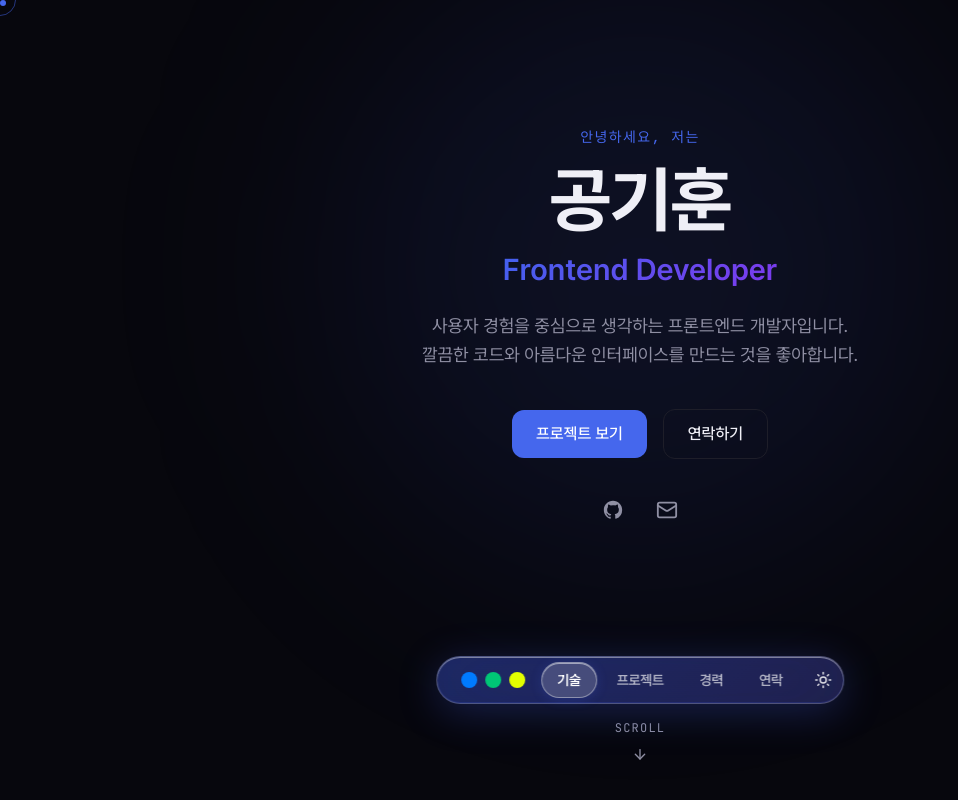
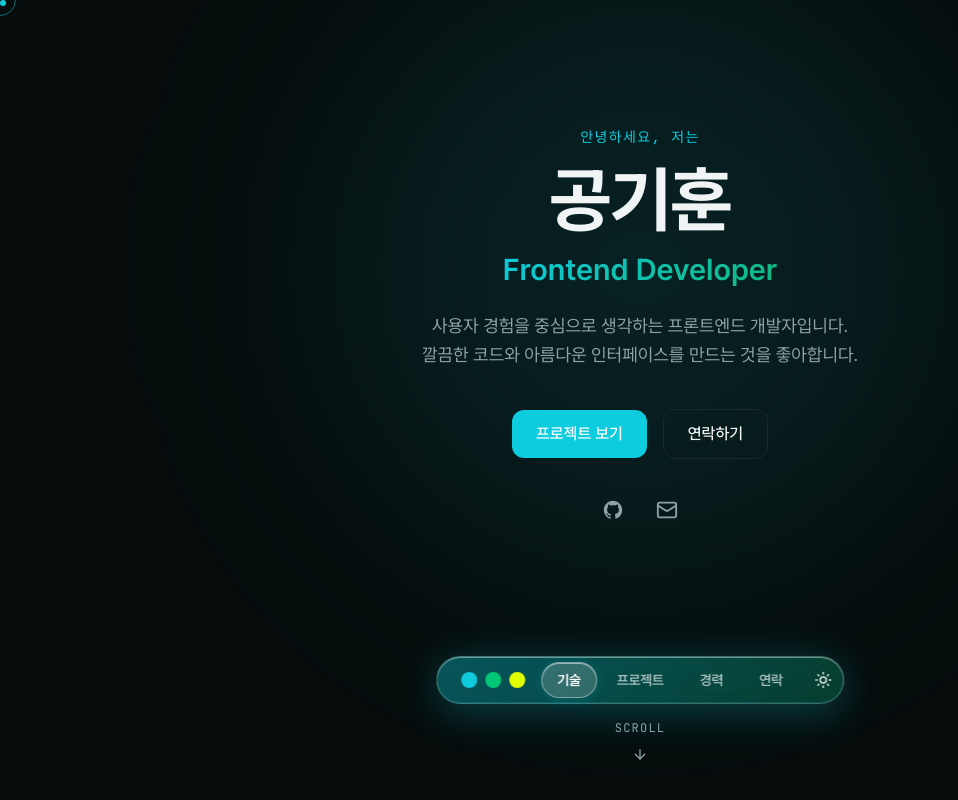
Before and after one commit to a1rhun/portFolio, a Next.js app: page / in a window 1280 px wide. Shown: the top 800 px of the page, without its empty margins (0-958 px from the left). Built offline with nearby package versions, Linux system fonts and the light colour scheme.

Commit message:
style: #2 컬러 팔레트를 cyan/green 테마로 변경 및 accent2 토큰 추가

```diff
--- a/app/globals.css
+++ b/app/globals.css
@@ -5,53 +5,55 @@
 @layer base {
   /* Dark-first portfolio theme */
   :root {
-    --background: 240 28% 4%; /* #0A0A0F */
-    --foreground: 240 29% 95%; /* #F0F0F5 */
-    --card: 240 17% 8%; /* #111118 */
-    --card-foreground: 240 29% 95%;
-    --popover: 240 17% 8%;
-    --popover-foreground: 240 29% 95%;
-    --primary: 228 82% 60%; /* #4361EE */
+    --background: 185 28% 4%; /* #070C0D */
+    --foreground: 185 15% 95%; /* #F0F4F4 */
+    --card: 185 17% 8%; /* #111718 */
+    --card-foreground: 185 15% 95%;
+    --popover: 185 17% 8%;
+    --popover-foreground: 185 15% 95%;
+    --primary: 185 89% 46%; /* #0DCADC */
     --primary-foreground: 0 0% 100%;
-    --secondary: 240 15% 12%;
-    --secondary-foreground: 240 29% 95%;
-    --muted: 240 15% 12%;
-    --muted-foreground: 240 10% 60%;
-    --accent: 228 82% 60%; /* #4361EE */
+    --secondary: 185 15% 12%;
+    --secondary-foreground: 185 15% 95%;
+    --muted: 185 15% 12%;
+    --muted-foreground: 185 10% 60%;
+    --accent: 185 89% 46%; /* #0DCADC */
     --accent-foreground: 0 0% 100%;
     --destructive: 0 84% 60%;
     --destructive-foreground: 0 0% 98%;
-    --border: 240 15% 14%;
-    --input: 240 15% 14%;
-    --ring: 228 82% 60%;
+    --border: 185 15% 14%;
+    --input: 185 15% 14%;
+    --ring: 185 89% 46%;
+    --accent2: 160 84% 39%; /* #10B981 */
     --radius: 0.75rem;
-    --chart-1: 228 82% 60%;
-    --chart-2: 264 83% 58%;
+    --chart-1: 185 89% 46%;
+    --chart-2: 160 84% 39%;
     --chart-3: 197 37% 40%;
     --chart-4: 43 74% 66%;
     --chart-5: 27 87% 67%;
   }
 
   .dark {
-    --background: 240 28% 4%;
-    --foreground: 240 29% 95%;
-    --card: 240 17% 8%;
-    --card-foreground: 240 29% 95%;
-    --popover: 240 17% 8%;
-    --popover-foreground: 240 29% 95%;
-    --primary: 228 82% 60%;
+    --background: 185 28% 4%;
+    --foreground: 185 15% 95%;
+    --card: 185 17% 8%;
+    --card-foreground: 185 15% 95%;
+    --popover: 185 17% 8%;
+    --popover-foreground: 185 15% 95%;
+    --primary: 185 89% 46%;
     --primary-foreground: 0 0% 100%;
-    --secondary: 240 15% 12%;
-    --secondary-foreground: 240 29% 95%;
-    --muted: 240 15% 12%;
-    --muted-foreground: 240 10% 60%;
-    --accent: 228 82% 60%;
+    --secondary: 185 15% 12%;
+    --secondary-foreground: 185 15% 95%;
+    --muted: 185 15% 12%;
+    --muted-foreground: 185 10% 60%;
+    --accent: 185 89% 46%;
     --accent-foreground: 0 0% 100%;
     --destructive: 0 62.8% 30.6%;
     --destructive-foreground: 0 0% 98%;
-    --border: 240 15% 14%;
-    --input: 240 15% 14%;
-    --ring: 228 82% 60%;
+    --border: 185 15% 14%;
+    --input: 185 15% 14%;
+    --ring: 185 89% 46%;
+    --accent2: 160 84% 39%; /* #10B981 */
   }
 
   * {
@@ -122,24 +124,24 @@
 }
 
 ::-webkit-scrollbar-thumb {
-  background: rgba(67, 97, 238, 0.4);
+  background: rgba(13, 202, 220, 0.4);
   border-radius: 999px;
 }
 
 ::-webkit-scrollbar-thumb:hover {
-  background: rgba(67, 97, 238, 0.7);
+  background: rgba(13, 202, 220, 0.7);
 }
 
 /* Firefox scrollbar */
 * {
   scrollbar-width: thin;
-  scrollbar-color: rgba(67, 97, 238, 0.4) transparent;
+  scrollbar-color: rgba(13, 202, 220, 0.4) transparent;
 }
 
 /* Selection */
 ::selection {
-  background: rgba(67, 97, 238, 0.3);
-  color: #f0f0f5;
+  background: rgba(13, 202, 220, 0.3);
+  color: #f0f4f4;
 }
 
 @layer utilities {
@@ -149,7 +151,7 @@
 
   .gradient-text {
     @apply bg-clip-text text-transparent;
-    background-image: linear-gradient(135deg, #4361ee, #7c3aed);
+    background-image: linear-gradient(135deg, #0DCADC, #10B981);
   }
 
   .glass {
--- a/components/layout/Header.tsx
+++ b/components/layout/Header.tsx
@@ -12,29 +12,29 @@ const navLinks = [
   { id: "contact", label: "연락" },
 ];
 
-const logoDots = ["#007AFF", "#00C676", "#E2FF00"];
+const logoDots = ["#0DCADC", "#00C676", "#E2FF00"];
 
 const glassStyle: React.CSSProperties = {
-  background: "linear-gradient(135deg, rgba(67,97,238,0.38) 0%, rgba(99,102,241,0.28) 100%)",
+  background: "linear-gradient(135deg, rgba(13,202,220,0.38) 0%, rgba(16,185,129,0.28) 100%)",
   backdropFilter: "blur(32px) saturate(200%) brightness(1.08)",
   WebkitBackdropFilter: "blur(32px) saturate(200%) brightness(1.08)",
   border: "1px solid rgba(255,255,255,0.22)",
   boxShadow:
-    "0 8px 40px rgba(67,97,238,0.28), inset 0 1px 0 rgba(255,255,255,0.42), inset 0 -1px 0 rgba(67,97,238,0.18)",
+    "0 8px 40px rgba(13,202,220,0.28), inset 0 1px 0 rgba(255,255,255,0.42), inset 0 -1px 0 rgba(13,202,220,0.18)",
 };
 
 const mobileGlassStyle: React.CSSProperties = {
-  background: "linear-gradient(135deg, rgba(67,97,238,0.5) 0%, rgba(99,102,241,0.4) 100%)",
+  background: "linear-gradient(135deg, rgba(13,202,220,0.5) 0%, rgba(16,185,129,0.4) 100%)",
   backdropFilter: "blur(32px) saturate(200%) brightness(1.08)",
   WebkitBackdropFilter: "blur(32px) saturate(200%) brightness(1.08)",
   border: "1px solid rgba(255,255,255,0.2)",
-  boxShadow: "0 12px 40px rgba(67,97,238,0.3), inset 0 1px 0 rgba(255,255,255,0.3)",
+  boxShadow: "0 12px 40px rgba(13,202,220,0.3), inset 0 1px 0 rgba(255,255,255,0.3)",
 };
 
 const activePillStyle: React.CSSProperties = {
   background: "rgba(255,255,255,0.18)",
   border: "1px solid rgba(255,255,255,0.38)",
-  boxShadow: "inset 0 1px 0 rgba(255,255,255,0.5), 0 2px 12px rgba(67,97,238,0.2)",
+  boxShadow: "inset 0 1px 0 rgba(255,255,255,0.5), 0 2px 12px rgba(13,202,220,0.2)",
 };
 
 export default function Header() {
@@ -123,12 +123,13 @@ export default function Header() {
                 {activeSection === id && (
                   <motion.span
                     layoutId="activeNav"
-                    initial={{ opacity: 0 }}
-                    animate={{ opacity: 1 }}
+                    initial={{ opacity: 0, x: -12 }}
+                    animate={{ opacity: 1, x: 0 }}
                     exit={{ opacity: 0 }}
                     transition={{
                       layout: { type: "spring", stiffness: 340, damping: 28 },
                       opacity: { duration: 0.18 },
+                      x: { duration: 0.22, ease: "easeOut" },
                     }}
                     className="absolute inset-0 rounded-full"
                     style={activePillStyle}
--- a/tailwind.config.ts
+++ b/tailwind.config.ts
@@ -35,6 +35,10 @@ const config: Config = {
         },
         accent: {
           DEFAULT: "hsl(var(--accent))",
+          foreground: "hsl(var(--accent-foreground))",
+        },
+        accent2: {
+          DEFAULT: "hsl(var(--accent2))",
           foreground: "hsl(var(--accent-foreground))",
         },
         destructive: {
@@ -163,7 +167,7 @@ const config: Config = {
       },
       backgroundImage: {
         "gradient-radial": "radial-gradient(var(--tw-gradient-stops))",
-        "gradient-accent": "linear-gradient(135deg, #4361EE, #7C3AED)",
+        "gradient-accent": "linear-gradient(135deg, #0DCADC, #10B981)",
       },
       borderRadius: {
         lg: "var(--radius)",
```
